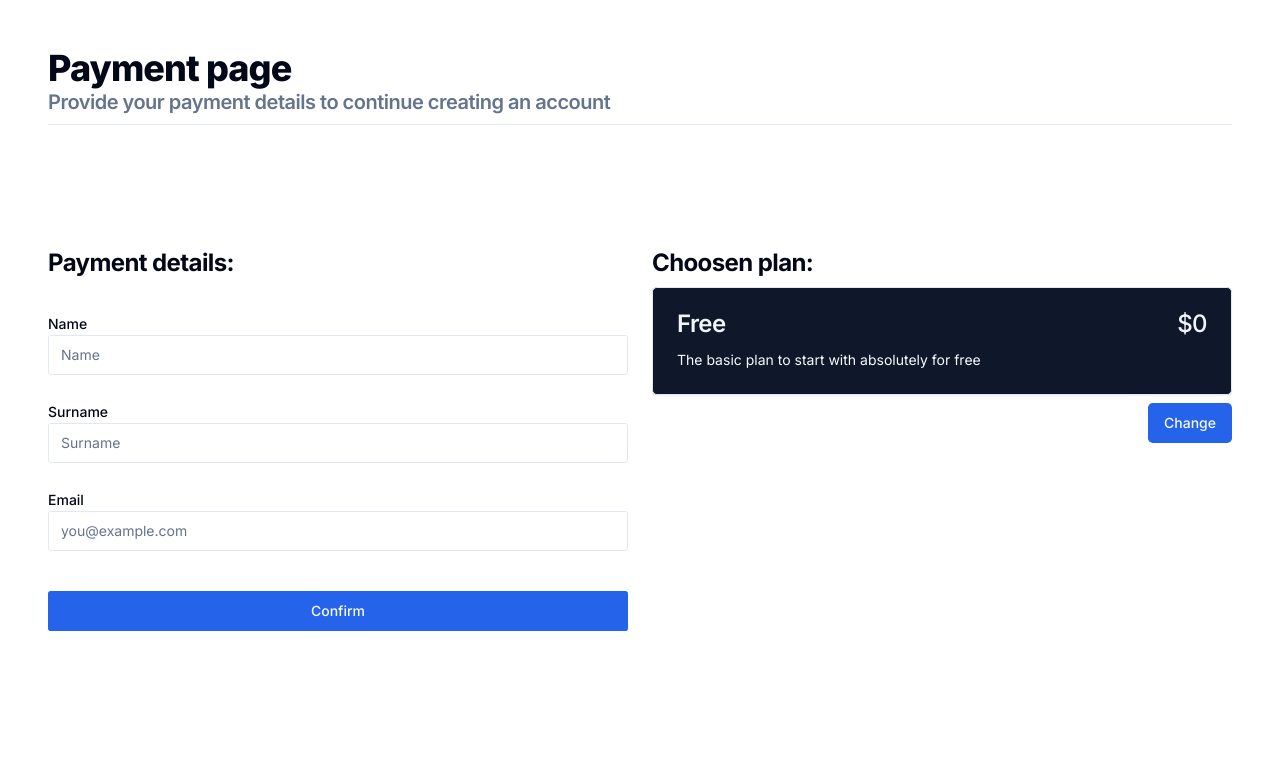
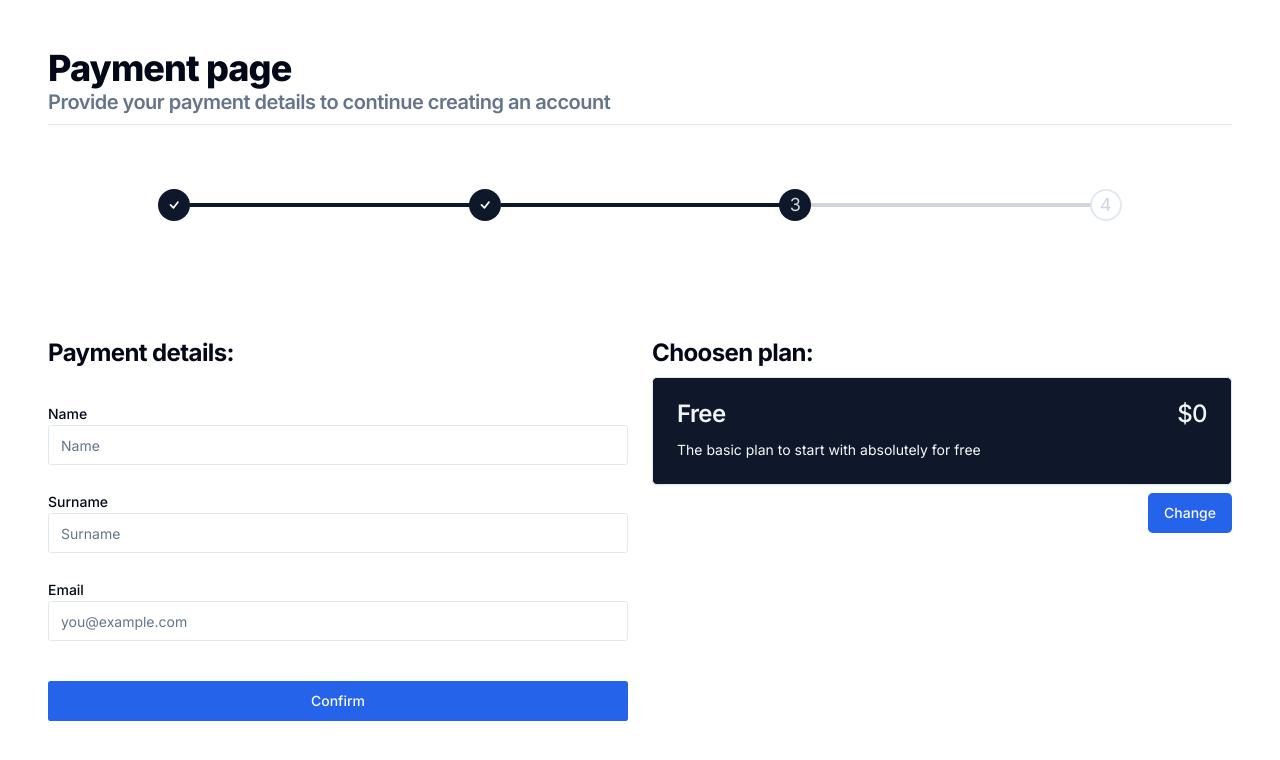
Before and after one commit to EdwardTymoshuk/ai-crypto-learning-platform, a Next.js app: page /payment in a window 1280 px wide. Shown: the top 760 px of the page. Built offline with nearby package versions, Linux system fonts and the light colour scheme.

Commit message:
add progress line to pages

```diff
--- a/src/app/(auth)/sign-up/page.tsx
+++ b/src/app/(auth)/sign-up/page.tsx
@@ -8,6 +8,7 @@ import { cn } from '@/lib/utils'
 import { AuthCredentialsValidator, TAuthCredentialsValidator } from '@/lib/validators/TAuthCredentialsValidator'
 import { zodResolver } from '@hookform/resolvers/zod'
 import Link from 'next/link'
+import { useRouter } from 'next/navigation'
 import { useForm } from 'react-hook-form'
 import { GoArrowRight } from 'react-icons/go'
 
@@ -15,14 +16,14 @@ const Page = () => {
 	const { register, handleSubmit, formState: { errors } } = useForm<TAuthCredentialsValidator>({
 		resolver: zodResolver(AuthCredentialsValidator),
 	})
-
+	const router = useRouter()
 	const onSubmit = ({ email, password }: TAuthCredentialsValidator) => {
-		alert(`${email}  ${password}`)
+		router.push('/plans')
 
 	}
 
 	return (
-		<MaxWidthWrapper className='flex justify-center min-h-screen py-12'>
+		<MaxWidthWrapper className='flex flex-col justify-center min-h-screen py-12'>
 			<div className='flex flex-col mx-auto w-full justify-center space-y-6 sm:w-[350px]'>
 				<div className='flex flex-col items-center space-y-2 text-center'>
 					<h1 className='text-2xl font-bold'>
--- a/src/app/payment/page.tsx
+++ b/src/app/payment/page.tsx
@@ -2,6 +2,7 @@
 
 import MaxWidthWrapper from '@/components/MaxWidthWrapper'
 import PlanCard from '@/components/PlanCard'
+import ProgressLine from '@/components/ProgressLine'
 import { Button } from '@/components/ui/button'
 import { Card, CardDescription, CardHeader, CardTitle } from '@/components/ui/card'
 import { Input } from '@/components/ui/input'
@@ -11,21 +12,28 @@ import { cn, formatPrice } from '@/lib/utils'
 import { PaymentCredentialsValidator, TPaymentCredentialsValidator } from '@/lib/validators/TAuthCredentialsValidator'
 import { zodResolver } from '@hookform/resolvers/zod'
 import { useRouter } from 'next/navigation'
+import { useEffect, useState } from 'react'
 import { useForm } from 'react-hook-form'
 
 const Page = () => {
+	const [isCompleted, setIsCompleted] = useState(false)
 
 	const router = useRouter()
-
-	const { register, handleSubmit, formState: { errors } } = useForm<TPaymentCredentialsValidator>({
+	const { register, handleSubmit, trigger, formState: { errors } } = useForm<TPaymentCredentialsValidator>({
 		resolver: zodResolver(PaymentCredentialsValidator),
 	})
+	const { price, description } = CHOOSE_PLAN[0]
 
-	const {price, description} = CHOOSE_PLAN[0]
+	const handleClick = async () => {
+		const output = await trigger()
+		!output ? setIsCompleted(false) : setIsCompleted(true)
+	}
 
 	const onSubmit = () => {
-		return ('')
+		console.log(isCompleted)
+		setIsCompleted(true)
 	}
+
 	return (
 		<MaxWidthWrapper className='flex flex-col min-h-screen py-12'>
 			<div className='flex flex-col justify-start'>
@@ -36,6 +44,7 @@ const Page = () => {
 					Provide your payment details to continue creating an account
 				</h2>
 			</div>
+			<ProgressLine page={3} isCompleted={isCompleted} />
 			<div className='flex flex-col-reverse md:flex-row py-10 my-auto mx-auto w-full justify-center gap-6'>
 				<div className='grid gap-6 w-full'>
 					<h3 className="scroll-m-20 text-xl font-bold tracking-tight lg:text-2xl">Payment details:</h3>
@@ -79,7 +88,7 @@ const Page = () => {
 							</div>
 							<div className='grip gap-1 py-2'>
 							</div>
-							<Button>Confirm</Button>
+							<Button onClick={handleClick}>Confirm</Button>
 						</div>
 					</form>
 				</div>
--- a/src/app/plans/page.tsx
+++ b/src/app/plans/page.tsx
@@ -2,15 +2,18 @@
 
 import MaxWidthWrapper from '@/components/MaxWidthWrapper'
 import PlanCard from '@/components/PlanCard'
+import ProgressLine from '@/components/ProgressLine'
 import { Separator } from '@/components/ui/separator'
 import { CHOOSE_PLAN } from '@/config'
 import { useState } from 'react'
 
 const Page = () => {
 	const [activeCardIndex, setActiveCardIndex] = useState<number | null>(null)
+	const [isCompleted, setIsCompleted] = useState(false)
 
     const handleCardClick = (index:number) => {
         setActiveCardIndex(index)
+		setIsCompleted(true)
     }
 	return (
 		<MaxWidthWrapper className='min-h-screen py-12'>
@@ -22,6 +25,7 @@ const Page = () => {
 					Read all the plans and choose the one that perfectly suits your needs
 				</h2>
 			</div>
+			<ProgressLine page={2} isCompleted={isCompleted} />
 			<div className='grid grid-row grid-cols-1 md:grid-cols-2 lg:grid-cols-4 gap-y-12 lg:gap-0 w-full py-4 my-14'>
 				{CHOOSE_PLAN.map((value, index) => (
 					<div key={index} className='flex flex-row group'>
--- a/src/components/ProgressLine.tsx
+++ b/src/components/ProgressLine.tsx
@@ -1,23 +1,30 @@
+import { cn } from '@/lib/utils'
 import { Fragment, useState } from 'react'
 import { BsCheck } from 'react-icons/bs'
 
 const ProgressLine = ({page, isCompleted}: {page: number, isCompleted: boolean}) => {
+    const totalPages = 4
 	return (
 		<div className='flex py-12 flex-row w-4/5 mx-auto gap-3'>
 			<div className='w-full mx-auto my-4'>
 				<div className='flex pb-3 mx-auto'>
 
-            {[...Array(page+1)].map((_, index) => (
+            {[...Array(totalPages)].map((_, index) => (
                 <Fragment key={index}>
                     <div className='flex'>
-                        <div className={`w-8 h-8 ${index === page ? 'bg-white border-2 border-grey-600' : 'bg-secondary-foreground'} rounded-full text-lg  flex items-center justify-center -mx-2`}>
-                            {index === page ? <span className='text-gray-300'>{page+1}</span> : index === page-1 && !isCompleted ? <span className='text-gray-300'>{page}</span> : <BsCheck className='text-white' />}
+                        <div className={`w-8 h-8 ${index >= page  ? 'bg-white border-2 border-grey-600' : 'bg-secondary-foreground'} rounded-full text-lg  flex items-center justify-center -mx-2`}>
+                            {index < page-1 && <BsCheck className='text-white' />}
+                            {index === page-1 && <span className='text-gray-300'>{index+1}</span>}
+                            {index > page-1 && <span className='text-gray-300'>{index+1}</span>}
                         </div>
                     </div>
-                    {index < page && (
+                    {index < totalPages-1 && (
                         <div className='w-1/3 align-center items-center align-middle content-center flex'>
-                            <div className='w-full bg-gray-300 items-center align-middle align-center flex-1'>
-                                <div className={`bg-secondary-foreground text-xs leading-none py-[0.125rem] text-center ${index === page-1 && !isCompleted ? 'w-[8px]' : index === page-1 && isCompleted ? 'w-1/2' : 'w-full' }`}></div>
+                            <div className='w-full bg-gray-300 items-center align-middle align-center flex-1 ml-2'>
+                                <div className={cn('bg-secondary-foreground text-x leading-none py-[0.125rem] text-center w-0', {
+                                    'w-full': index < page-1,
+                                    'w-1/2': index === page-1 && isCompleted,
+                                    })}></div>
                             </div>
                         </div>
                     )}
```
Lines whose indentation alone changed are shown as unchanged.
